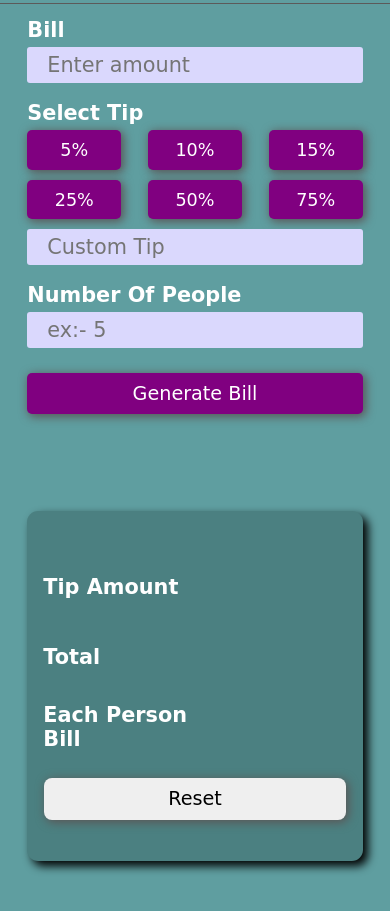
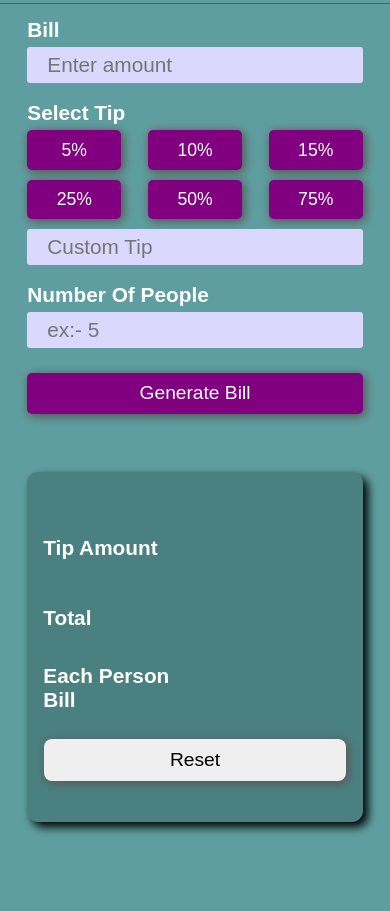
Before and after one commit to bishalbaniya/Bill-Split, a plain HTML site: page index.html in a window 390 px wide. Shown: the part 81-992 px from the top of the page. After the commit the page ends 953 px from the top, so only its background shows below. Drawn offline with Linux system fonts and the light colour scheme.

Commit message:
Changes made for mobile devices ⚙🔗

```diff
--- a/sources/style/style.css
+++ b/sources/style/style.css
@@ -2,11 +2,11 @@
   margin: 0;
   padding: 0;
   box-sizing: border-box;
-  font-family: cursive;
 }
 
 body {
   height: 100%;
+  font-family: cursive;
   background-color: cadetblue;
 }
 
@@ -55,7 +55,7 @@ hr {
 
 .input {
   /* background-color: salmon; */
-  height:450px;
+  height: 450px;
   width: 100%;
 }
 
@@ -202,12 +202,17 @@ button {
 
 @media (max-width: 720px) {
   .container {
-    flex-wrap: wrap;
     margin-bottom: 50px;
     width: 86%;
+    flex-wrap: wrap;
+  }
+
+  .output {
+    margin-top: 0;
   }
 
   body {
     height: 100%;
+    font-family: sans-serif;
   }
 }
```
